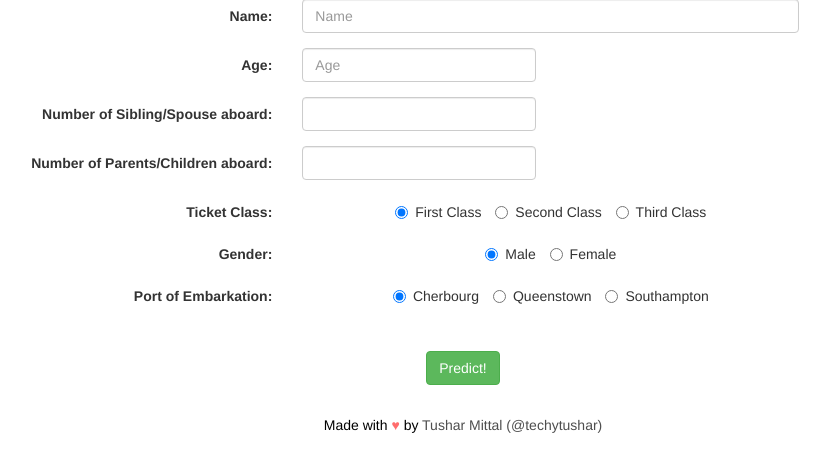
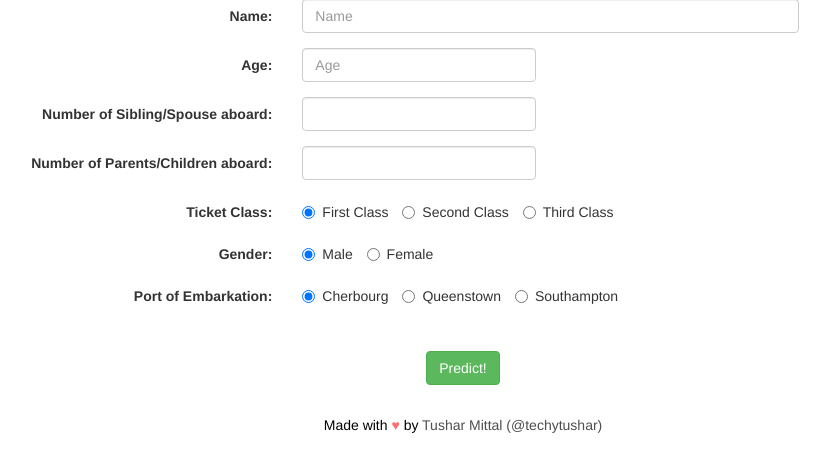
Before and after one commit to techytushar/would-you-have-survived, a Flask app: page / in a window 1280 px wide. Shown: the part 212-684 px from the top of the page, without its empty margins (177-1007 px from the left). Run offline with Flask 2, Linux system fonts and the light colour scheme; some libraries are stand-ins or nearby versions.

Commit message:
Updated home.html in templates
Justified Form items

```diff
--- a/templates/home.html
+++ b/templates/home.html
@@ -52,6 +52,9 @@
         }
         .footer a:hover{
             color:rgb(161, 161, 161);
+        }
+        .choice{
+            text-align: left;
         }
     </style>
 </head>
@@ -108,7 +111,7 @@
             </div>
             <div class="form-group">
                 <label class="control-label col-sm-4" for="port">Port of Embarkation: </label>
-                <div class="col-sm-6 choice">
+                <div class="col-sm-6 choice" >
                     <label class="radio-inline"><input type="radio" name="port" value="1" checked>Cherbourg</label>
                     <label class="radio-inline"><input type="radio" name="port" value="2">Queenstown</label>
                     <label class="radio-inline"><input type="radio" name="port" value="3">Southampton</label>
```
